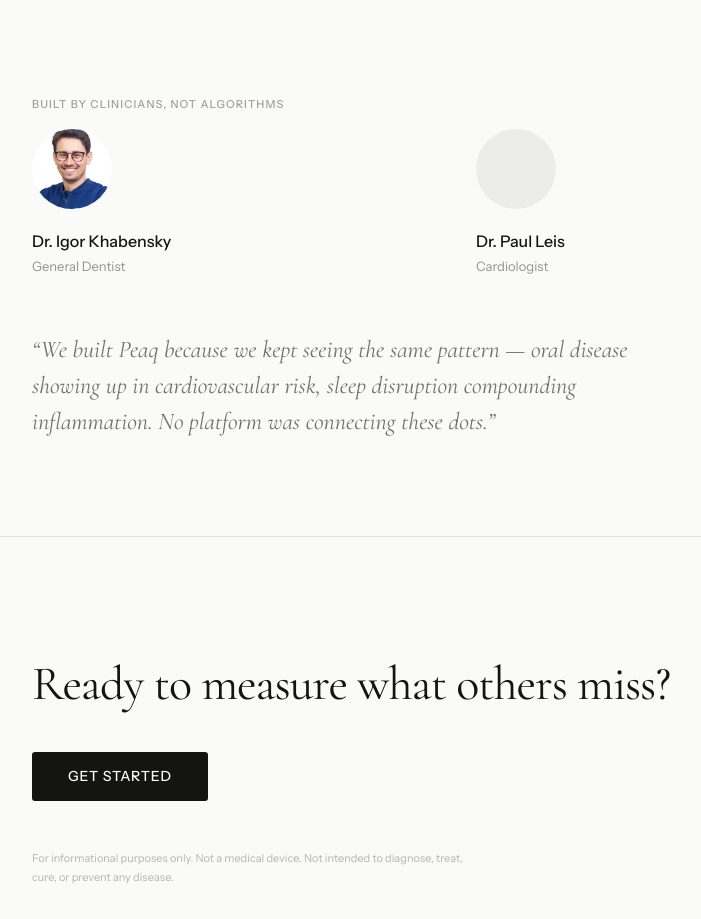
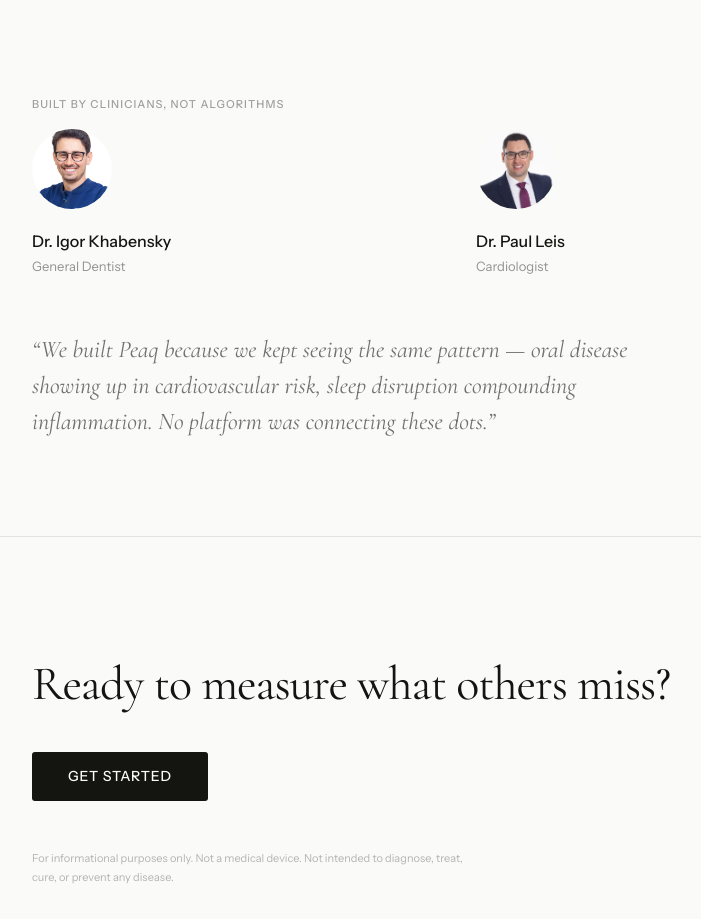
Before and after one commit to drmemes1/peaqhealth, a Next.js app in the folder peaqhealth_1/apps/web/: page / in a window 1280 px wide. Shown: the part 3920-4839 px from the top of the page, without its empty margins (196-897 px from the left). Built offline with nearby package versions, Linux system fonts and the light colour scheme.

Commit message:
feat: add Dr. Paul Leis headshot to clinicians section

```diff
--- a/peaqhealth_1/apps/web/app/page.tsx
+++ b/peaqhealth_1/apps/web/app/page.tsx
@@ -299,7 +299,7 @@ export default function Home() {
         }}>
           {([
             { name: "Dr. Igor Khabensky", title: "General Dentist", photo: "/images/dr-igor-khabensky.jpg" },
-            { name: "Dr. Paul Leis",      title: "Cardiologist",    photo: null },
+            { name: "Dr. Paul Leis",      title: "Cardiologist",    photo: "/images/dr-paul-leis.jpg" },
           ] as const).map(doc => (
             <div key={doc.name}>
               {doc.photo ? (
```
Also changed, not shown: peaqhealth_1/apps/web/public/images/dr-paul-leis.jpg (added).
